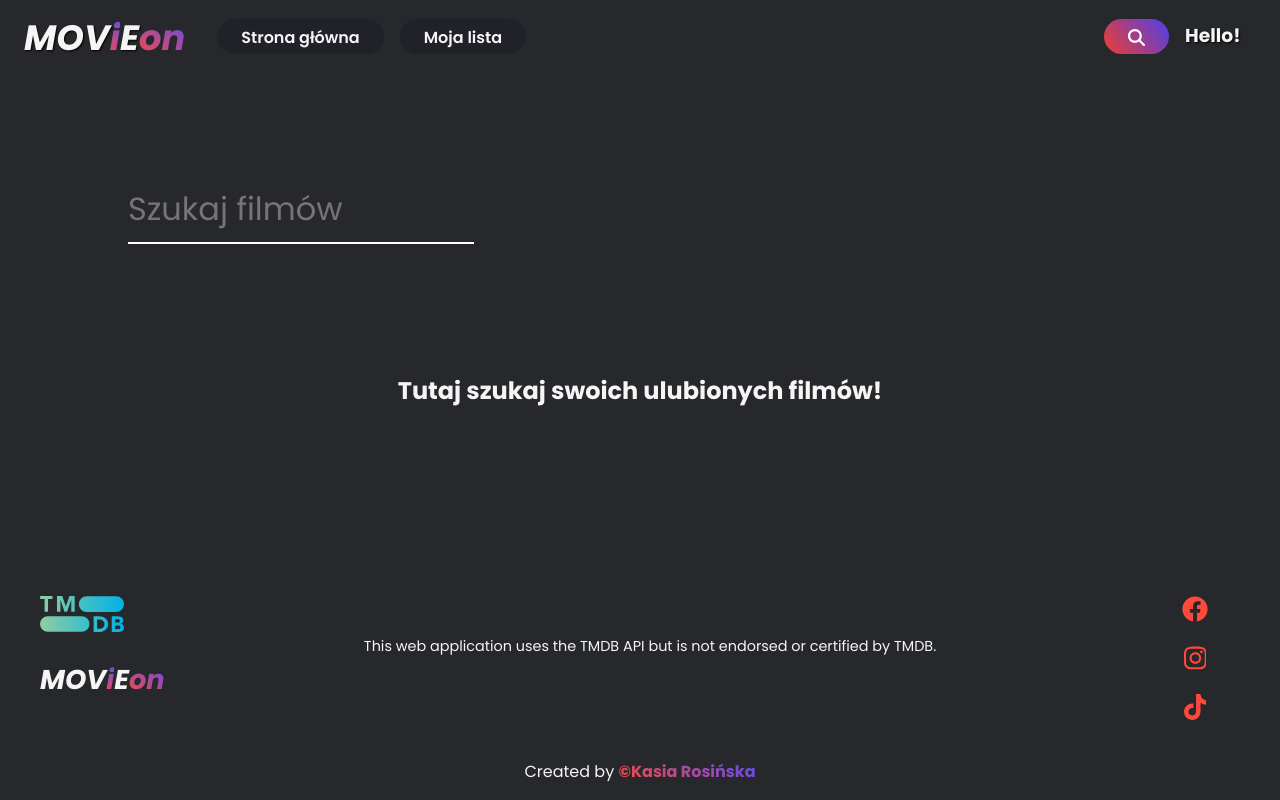
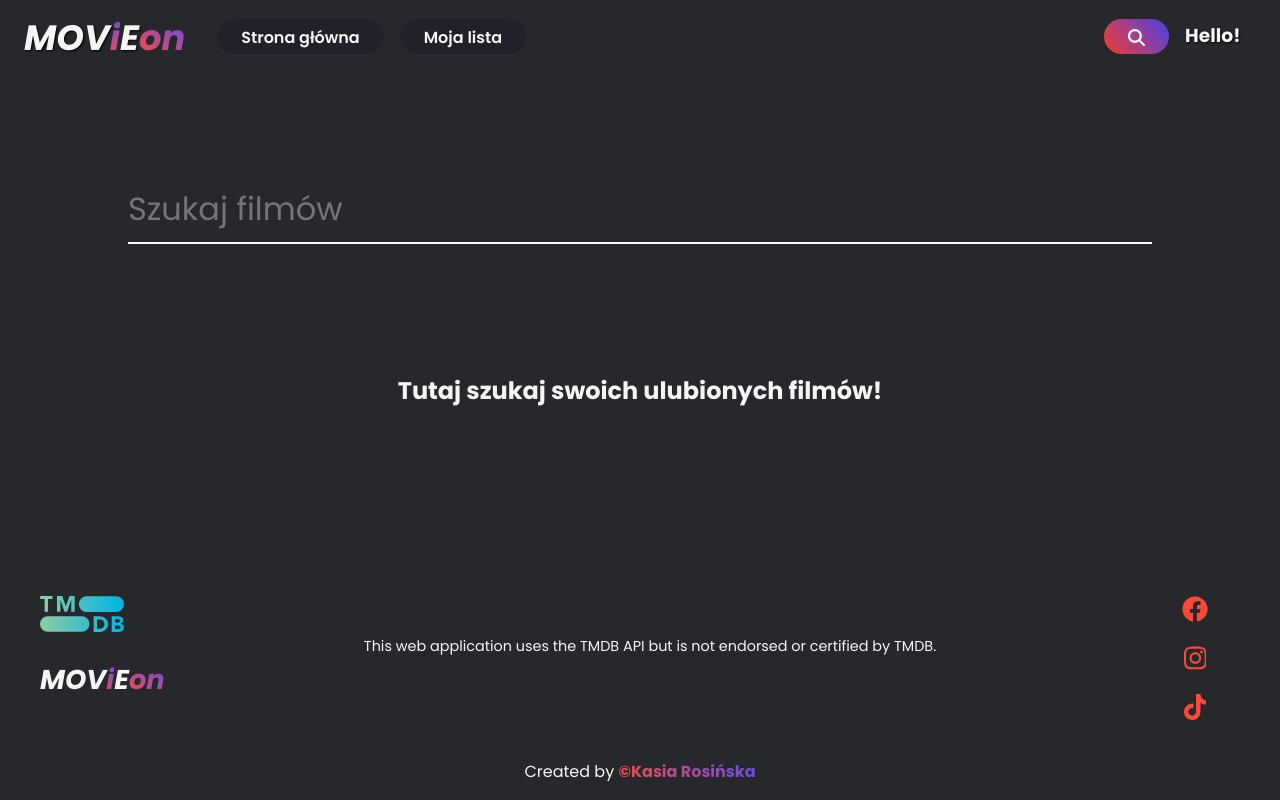
Before and after one commit to RosinskaK/MOViEon_project, a React (Vite) app: page /search in a window 1280 px wide. Built offline with nearby package versions, Linux system fonts and the light colour scheme.

Commit message:
search input change width

```diff
--- a/src/components/Search.jsx
+++ b/src/components/Search.jsx
@@ -1,4 +1,4 @@
-import React, { useState } from 'react';
+import { useState } from 'react';
 import BarNavigation from './BarNavigation';
 import SingleCardSearch from './SingleCardSearch';
 import Footer from './Footer';
--- a/src/scss/elements/_search.scss
+++ b/src/scss/elements/_search.scss
@@ -19,16 +19,23 @@
 .search-input {
    width: 100%;
    height: 10rem;
-   padding-left: 8rem;
+   display: flex;
+   justify-content: center;
+   //padding-left: 8rem;
    margin-bottom: 2.3rem;
 
     input {
-        width: 30%;
+        width: 80%;
         height: 4.25rem;
         padding: 0.6rem 0;
         box-sizing: border-box;
         border: none;
         border-bottom: 2px solid white;
+
+        border-radius: 0;
+        appearance: none;
+        -webkit-appearance: none;
+
         background-color: $main-app-color;
         font-size: 2rem;
         line-height: 2.9rem;
@@ -46,10 +53,13 @@
     }
 
     input:focus {
-        width: 82%;
+        //width: 82%; change input apperance when input focused
         outline: none;
         border-bottom: 2px solid white;
         background-color: $main-app-color;
+        border-radius: 0;
+        appearance: none;
+        -webkit-appearance: none;
 
         @media screen and (max-width: 900px) {
             width: 75%;
```
